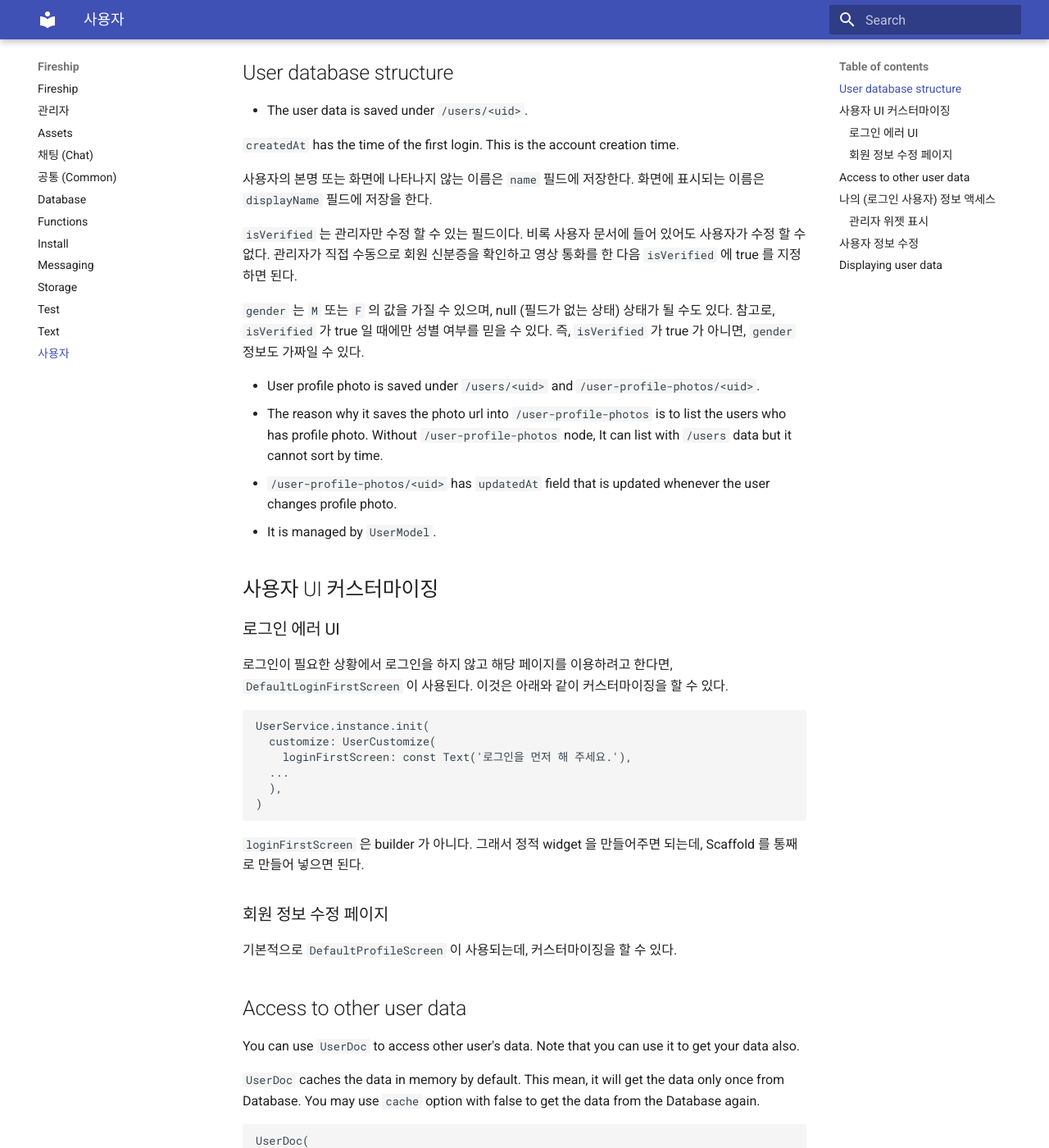
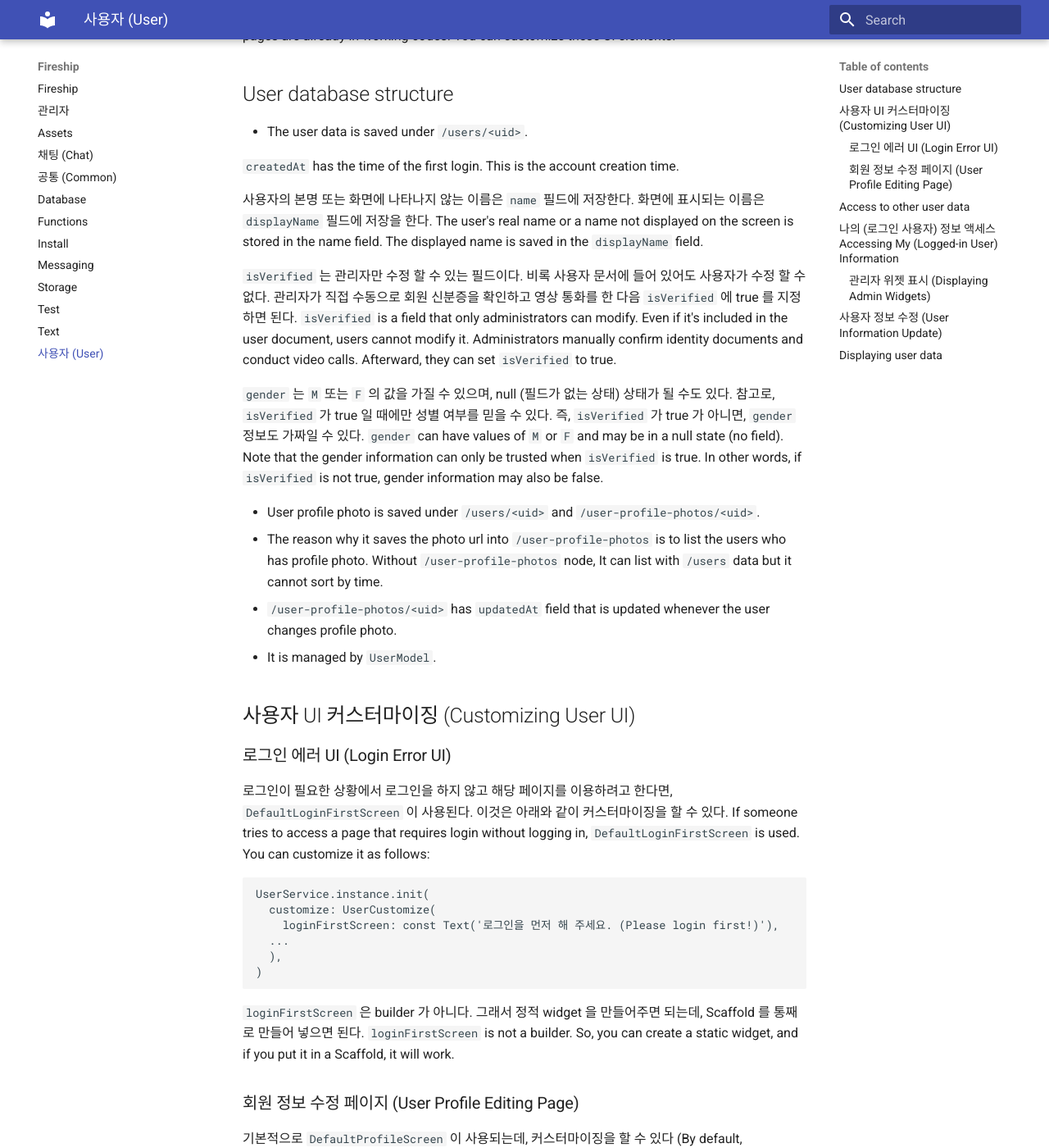
Before and after one commit to thruthesky/fireflutter, an MkDocs documentation site: the page built from docs/user.md, in a window 1280 px wide and 1400 px high, scrolled down 241 px. Shown: the whole window at 82% size. Built offline with MkDocs 1.6.1 and Material for MkDocs 9.7.7, drawn with Linux system fonts in a browser that asks for light colours; some of the changed text lies outside the part shown.

Commit message:
user doc

````diff
--- a/docs/user.md
+++ b/docs/user.md
@@ -1,8 +1,8 @@
-# 사용자
+# 사용자 (User)
 
-많은 부분의 코드가 이미 fireship 내에 들어가 있다.
+많은 부분의 코드가 이미 fireship 내에 들어가 있다 (Much of the code is already included in Fireship).
 
-예를 들면, 회원 정보 수정이나, 공개 프로필 페이지 등은 바로 동작을 하는 상태이다. 이러한 UI 는 customize 할 수 있다.
+예를 들면, 회원 정보 수정이나, 공개 프로필 페이지 등은 바로 동작을 하는 상태이다. 이러한 UI 는 customize 할 수 있다. For example, features like modifying user information or public profile pages are already in working codes. You can customize these UI elements.
 
 ## User database structure
 
@@ -11,11 +11,11 @@
 `createdAt` has the time of the first login. This is the account creation time.
 
 사용자의 본명 또는 화면에 나타나지 않는 이름은 `name` 필드에 저장한다.
-화면에 표시되는 이름은 `displayName` 필드에 저장을 한다.
+화면에 표시되는 이름은 `displayName` 필드에 저장을 한다. The user's real name or a name not displayed on the screen is stored in the name field. The displayed name is saved in the `displayName` field.
 
-`isVerified` 는 관리자만 수정 할 수 있는 필드이다. 비록 사용자 문서에 들어 있어도 사용자가 수정 할 수 없다. 관리자가 직접 수동으로 회원 신분증을 확인하고 영상 통화를 한 다음 `isVerified` 에 true 를 지정하면 된다.
+`isVerified` 는 관리자만 수정 할 수 있는 필드이다. 비록 사용자 문서에 들어 있어도 사용자가 수정 할 수 없다. 관리자가 직접 수동으로 회원 신분증을 확인하고 영상 통화를 한 다음 `isVerified` 에 true 를 지정하면 된다. `isVerified` is a field that only administrators can modify. Even if it's included in the user document, users cannot modify it. Administrators manually confirm identity documents and conduct video calls. Afterward, they can set `isVerified` to true.
 
-`gender` 는 `M` 또는 `F` 의 값을 가질 수 있으며, null (필드가 없는 상태) 상태가 될 수도 있다. 참고로, `isVerified` 가 true 일 때에만 성별 여부를 믿을 수 있다. 즉, `isVerified` 가 true 가 아니면, `gender` 정보도 가짜일 수 있다.
+`gender` 는 `M` 또는 `F` 의 값을 가질 수 있으며, null (필드가 없는 상태) 상태가 될 수도 있다. 참고로, `isVerified` 가 true 일 때에만 성별 여부를 믿을 수 있다. 즉, `isVerified` 가 true 가 아니면, `gender` 정보도 가짜일 수 있다. `gender` can have values of `M` or `F` and may be in a null state (no field). Note that the gender information can only be trusted when `isVerified` is true. In other words, if `isVerified` is not true, gender information may also be false.
 
 - User profile photo is saved under `/users/<uid>` and `/user-profile-photos/<uid>`.
   - The reason why it saves the photo url into `/user-profile-photos` is to list the users who has profile photo.
@@ -23,26 +23,26 @@
   - `/user-profile-photos/<uid>` has `updatedAt` field that is updated whenever the user changes profile photo.
   - It is managed by `UserModel`.
 
-## 사용자 UI 커스터마이징
+## 사용자 UI 커스터마이징 (Customizing User UI)
 
-### 로그인 에러 UI
+### 로그인 에러 UI (Login Error UI)
 
-로그인이 필요한 상황에서 로그인을 하지 않고 해당 페이지를 이용하려고 한다면, `DefaultLoginFirstScreen` 이 사용된다. 이것은 아래와 같이 커스터마이징을 할 수 있다.
+로그인이 필요한 상황에서 로그인을 하지 않고 해당 페이지를 이용하려고 한다면, `DefaultLoginFirstScreen` 이 사용된다. 이것은 아래와 같이 커스터마이징을 할 수 있다. If someone tries to access a page that requires login without logging in, `DefaultLoginFirstScreen` is used. You can customize it as follows:
 
 ```dart
 UserService.instance.init(
   customize: UserCustomize(
-    loginFirstScreen: const Text('로그인을 먼저 해 주세요.'),
+    loginFirstScreen: const Text('로그인을 먼저 해 주세요. (Please login first!)'),
   ...
   ),
 )
 ```
 
-`loginFirstScreen` 은 builder 가 아니다. 그래서 정적 widget 을 만들어주면 되는데, Scaffold 를 통째로 만들어 넣으면 된다.
+`loginFirstScreen` 은 builder 가 아니다. 그래서 정적 widget 을 만들어주면 되는데, Scaffold 를 통째로 만들어 넣으면 된다. `loginFirstScreen` is not a builder. So, you can create a static widget, and if you put it in a Scaffold, it will work.
 
-### 회원 정보 수정 페이지
+### 회원 정보 수정 페이지 (User Profile Editing Page)
 
-기본적으로 `DefaultProfileScreen` 이 사용되는데, 커스터마이징을 할 수 있다.
+기본적으로 `DefaultProfileScreen` 이 사용되는데, 커스터마이징을 할 수 있다 (By default, `DefaultProfileScreen` is used, but it can be customized).
 
 ## Access to other user data
 
@@ -86,20 +86,20 @@ You can use `sync` method to update (rebuild) the widget whenever the value chan
 UserDoc.sync(uid: user.uid, field: 'displayName', builder: (data, $) => Text(data)),
 ```
 
-## 나의 (로그인 사용자) 정보 액세스
+## 나의 (로그인 사용자) 정보 액세스 Accessing My (Logged-in User) Information
 
-로그인한 사용자(나)의 정보를 참조하기 위해서는 `MyDoc` 를 사용하면 된다. 물론, `UserDoc` 를 사용해도 되지만, `MyDoc` 를 사용하는 것이 더 효과적이다.
+로그인한 사용자(나)의 정보를 참조하기 위해서는 `MyDoc` 를 사용하면 된다. 물론, `UserDoc` 를 사용해도 되지만, `MyDoc` 를 사용하는 것이 더 효과적이다. To reference the information of the logged-in user (yourself), you can use MyDoc. While using UserDoc is acceptable, using MyDoc is more effective.
 
-Fireship 은 `UserService.instance.myDataChanges` 를 통해서 로그인 한 사용자의 데이터가 변경 될 때 마다, 자동으로 BehaviorSubject 인 `myDataChanges` 이벤트 시키는데 그 이벤트를 받아서 `MyDoc` 위젯이 동작한다. 그래서 추가적으로 DB 액세스를 하지 않아도 되는 것이다.
+Fireship 은 `UserService.instance.myDataChanges` 를 통해서 로그인 한 사용자의 데이터가 변경 될 때 마다, 자동으로 BehaviorSubject 인 `myDataChanges` 이벤트 시키는데 그 이벤트를 받아서 `MyDoc` 위젯이 동작한다. 그래서 추가적으로 DB 액세스를 하지 않아도 되는 것이다. Fireship uses UserService.instance.myDataChanges to automatically trigger the BehaviorSubject myDataChanges event whenever the data of the logged-in user changes. MyDoc widgets respond to this event, eliminating the need for additional DB access.
 
 ```dart
 MyDoc(builder: (my) => Text("isAdmin: ${my?.isAdmin}"))
 ```
 
-관리자이면 위젯을 표시하는 예
+관리자이면 위젯을 표시하는 예. An example of displaying a widget if the user is an administrator:
 
 ```dart
-MyDoc(builder: (my) => isAdmin ? Text('I am admin') : Text('I am not admin')
+MyDoc(builder: (my) => isAdmin ? Text('I am admin') : Text('I am not admin'))
 ```
 
 If you are going to watch(listen) a value of a field, then you can use `MyDoc.field`.
@@ -110,15 +110,15 @@ MyDoc.field('${Field.blocks}/$uid', builder: (v) {
 })
 ```
 
-### 관리자 위젯 표시
+### 관리자 위젯 표시 (Displaying Admin Widgets)
 
-관리자 인지 확인하기 위해서는 아래와 같이 간단하게 하면 된다.
+관리자 인지 확인하기 위해서는 아래와 같이 간단하게 하면 된다. To check if a user is an administrator, you can do it as follows:
 
 ```dart
 Admin( builder: () => Text('I am an admin') );
 ```
 
-## 사용자 정보 수정
+## 사용자 정보 수정 (User Information Update)
 
 `UserModel.update()` 를 통해서 사용자 정보를 수정 할 수 있다. 그러나 UserModel 의 객체는 DB 에 저장되기 전의 값을 가지고 있다. 그래서, DB 에 업데이트 된 값을 쓰기 위해서는 `UserModel.reload()` 를 쓰면 된다.
 
````
Also changed, not shown: other parts of docs/user.md (+1 -1 lines).
